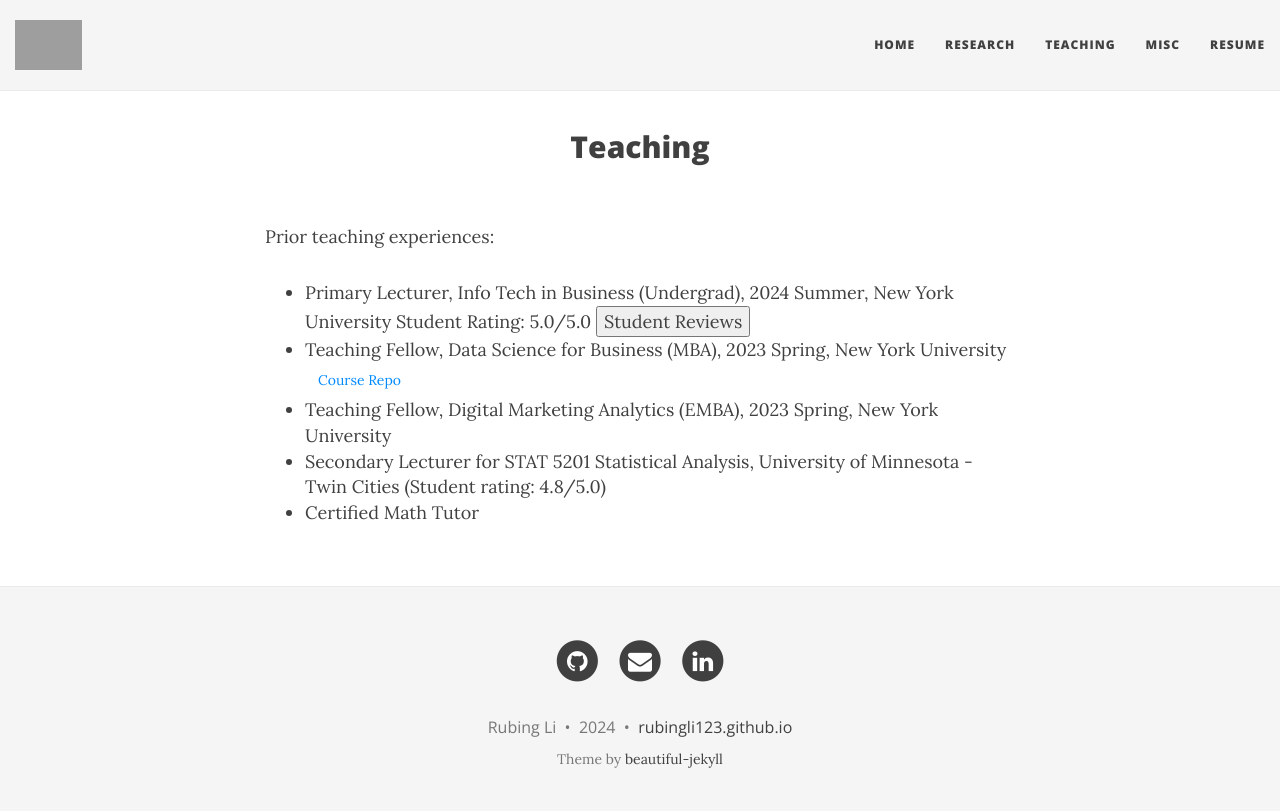
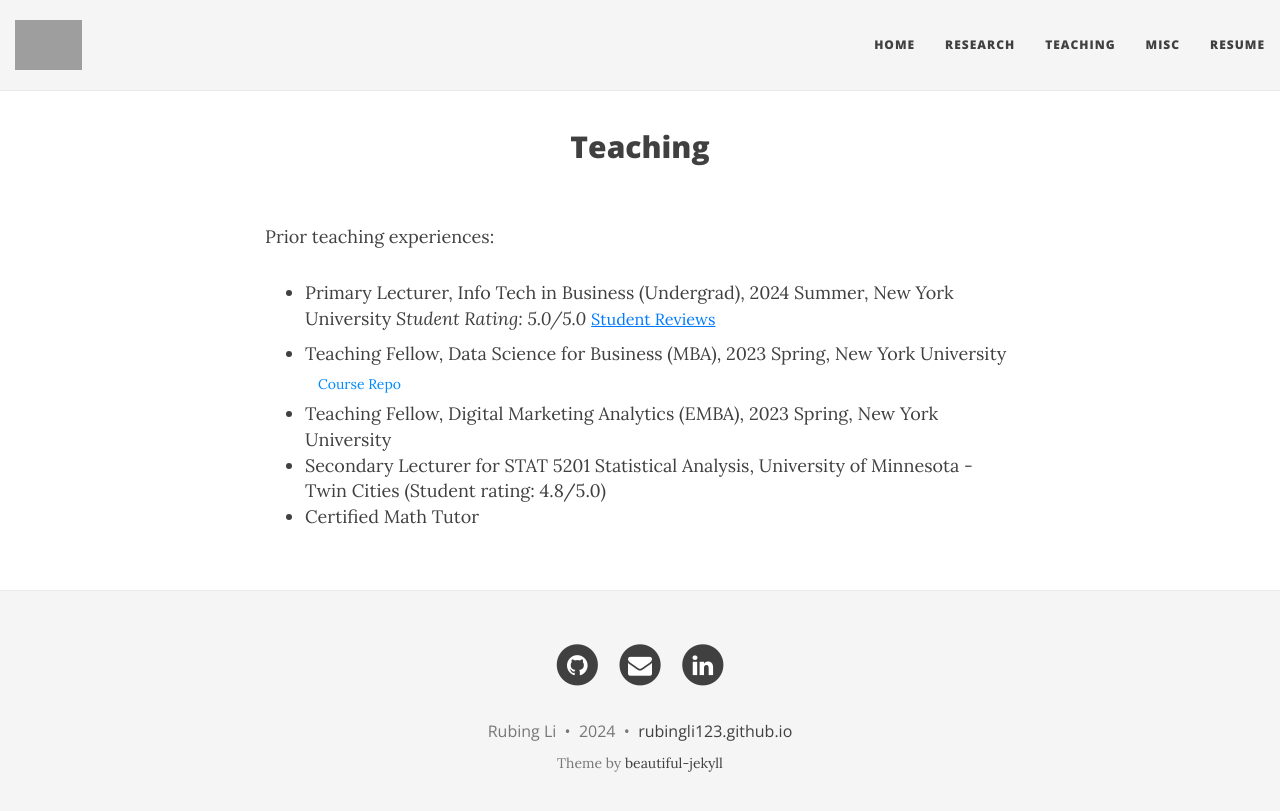
Before and after one commit to RubingLi123/rubingli123.github.io, a Jekyll site: the page built from teaching.md, in a window 1280 px wide. Shown: the top 811 px of the page. Built offline with Jekyll 4.4.1, drawn with Linux system fonts in a browser that asks for light colours; nearby versions of some CDN libraries; some of the changed lines change nothing that is shown; grey boxes are pictures that could not be loaded.

Commit message:
Update teaching.md

```diff
--- a/teaching.md
+++ b/teaching.md
@@ -3,16 +3,42 @@
 title: Teaching
 ---
 
+<style>
+/* Abstract Link Styling */
+.abstract-link {
+    color: #007BFF;
+    cursor: pointer;
+    text-decoration: underline;
+    font-size: 0.9em;
+}
+
+.abstract-link:hover {
+    color: #0056b3;
+}
+
+/* Abstract Content Styling */
+.abstract-content {
+    display: none;
+    margin-top: 10px;
+    padding: 10px;
+    border-left: 3px solid #007BFF;
+    background-color: #f9f9f9;
+    font-size: 0.9em;
+    border-radius: 5px;
+}
+</style>
+
 Prior teaching experiences:
 - Primary Lecturer, Info Tech in Business (Undergrad), 2024 Summer, New York University
-  Student Rating: 5.0/5.0
-  <button onclick="toggleAbstract('abstract5')">Student Reviews</button>
-  <div id="abstract5" style="display: none; margin-top: 10px;">
+  *Student Rating: 5.0/5.0*
+  <span class="abstract-link" onclick="toggleAbstract('abstract1')">Student Reviews</span>
+<div id="abstract1" class="abstract-content">
    "thank you for wanting us to do our best/thrive."
    "This class was really great, I enjoyed the material and classwork."
    "instructor is very helpful in connecting students to outside resources, very flexible on course materials, very nice person and the course was articulated very well."
    "nice professor, quick email replies, good flexible course materials, very nice experience."
-  </div>
+</div>
+
 - Teaching Fellow, Data Science for Business (MBA), 2023 Spring, New York University
 [Course Repo](https://github.com/RubingLi123/foster_2023spring){: .btn}
 - Teaching Fellow, Digital Marketing Analytics (EMBA), 2023 Spring, New York University
@@ -20,11 +46,10 @@
 - Certified Math Tutor
 
 
-
 <script>
 function toggleAbstract(id) {
     var abstract = document.getElementById(id);
-    if (abstract.style.display === "none") {
+    if (abstract.style.display === "none" || abstract.style.display === "") {
         abstract.style.display = "block";
     } else {
         abstract.style.display = "none";
```
